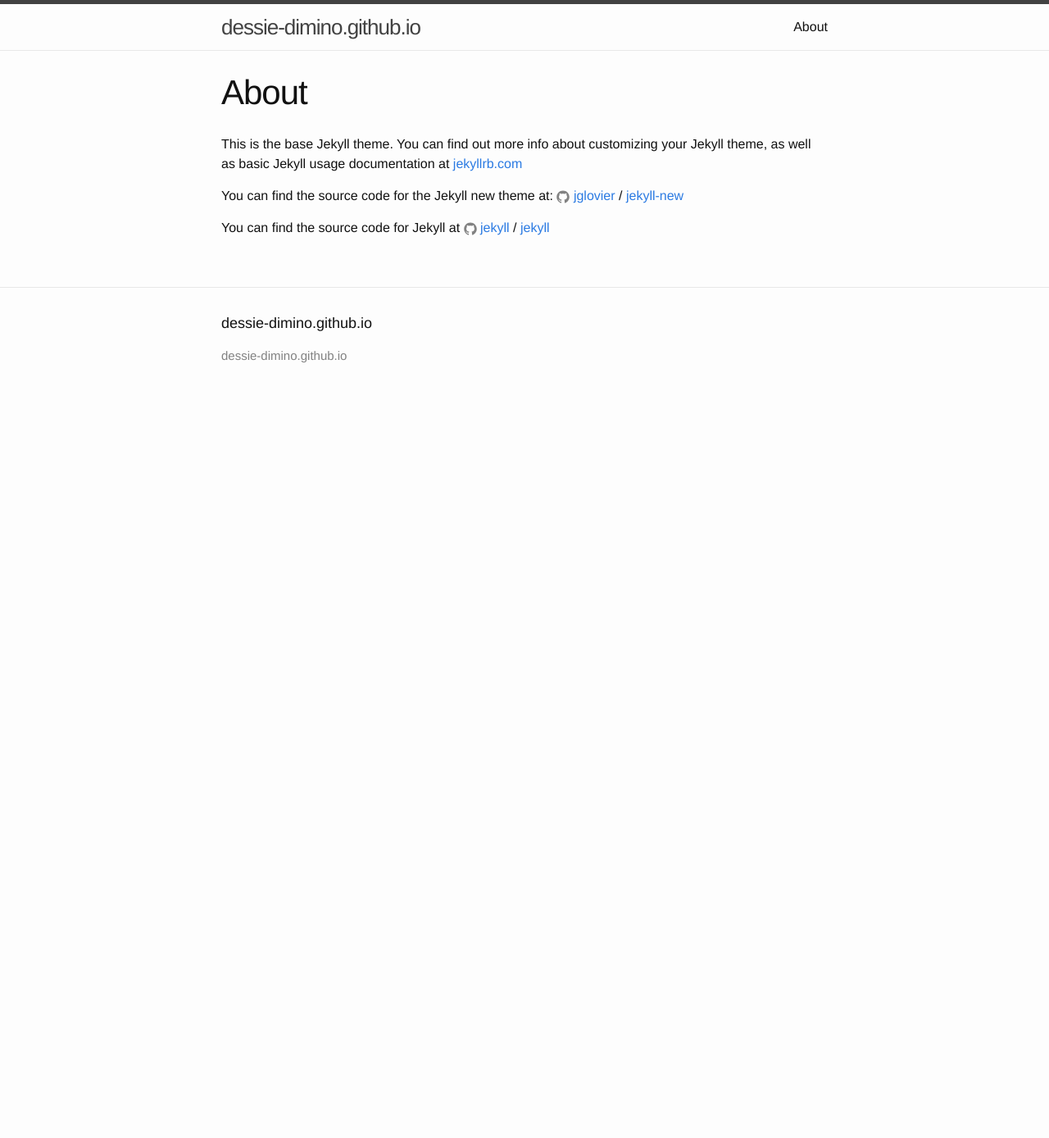
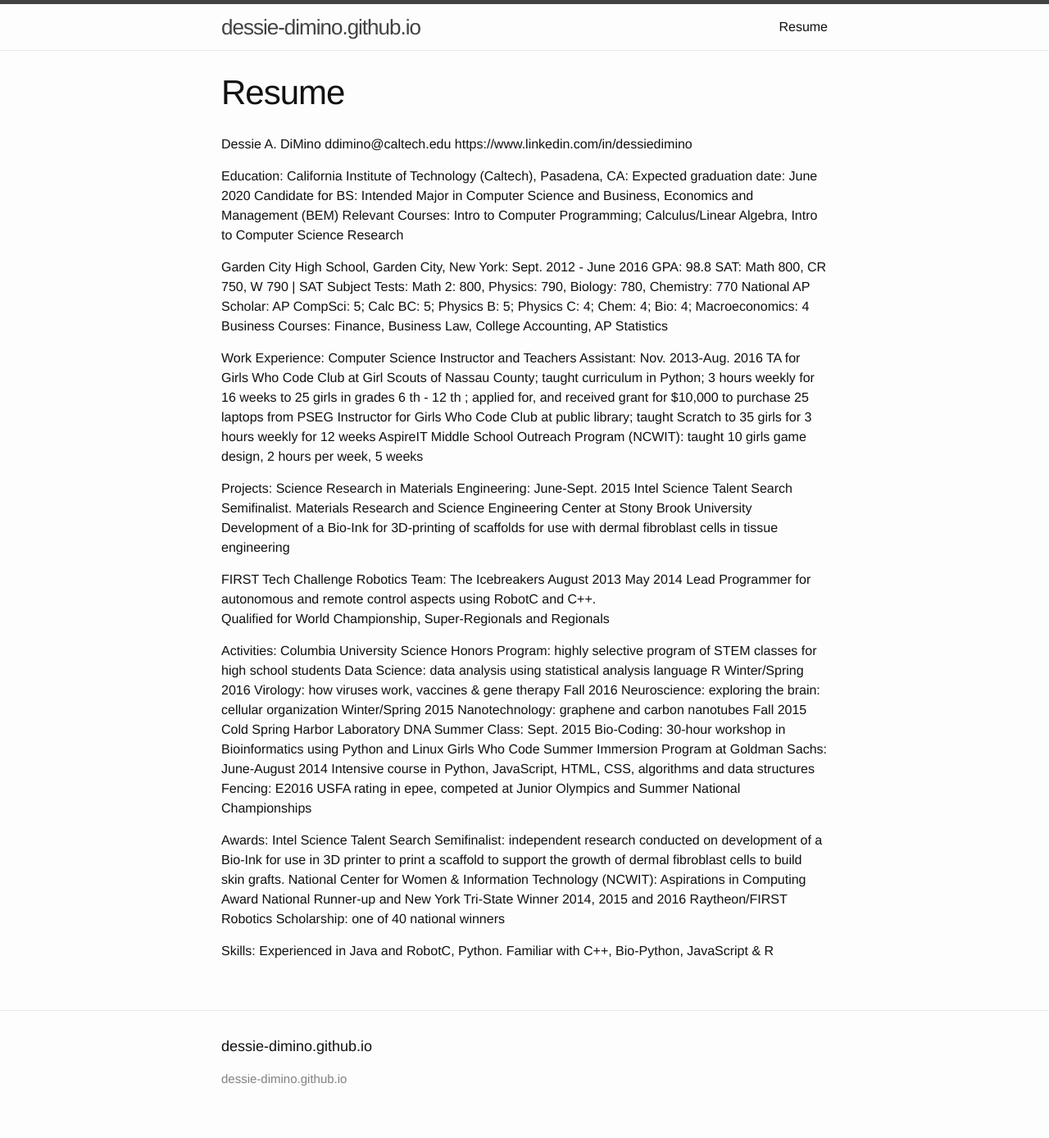
Before and after one commit to dessie-dimino/dessie-dimino.github.io, a Jekyll site: the page built from about.md, in a window 1280 px wide. Shown: the whole page at 82% size. Built offline with Jekyll 4.4.1, drawn with Linux system fonts in a browser that asks for light colours; before the commit the page ends 900 px from its top, so only the background shows below that.

Commit message:
Hopefully everything that says jekyll is gone

```diff
--- a/_config.yml
+++ b/_config.yml
@@ -6,8 +6,8 @@ dessie# Welcome to Jekyll!
 # 'jekyll serve'. If you change this file, please restart the server process.
 
 # Site settings
-title: Your awesome title
-email: your-email@domain.com
+title: Dessie DiMino
+email: ddimino@caltech.edu
 description: > # this means to ignore newlines until "baseurl:"
  Dessie DiMino, Caltech 2020 Computer Science Major
  Intel Semifinalist for Research done with 3D Printed BioScaffolds
@@ -16,7 +16,7 @@ description: > # this means to ignore newlines until "baseurl:"
 
 
 baseurl: "" # the subpath of your site, e.g. /blog
-url: "dessie-dimino.github.iom" # the base hostname & protocol for your site
+url: "dessie-dimino.github.io" # the base hostname & protocol for your site
 twitter_username: @dessiedimino
 github_username:  dessie-dimino
 
--- a/about.md
+++ b/about.md
@@ -1,15 +1,58 @@
 ---
 layout: page
-title: About
-permalink: /about/
+title: Resume
+permalink: /Resume/
 ---
 
-This is the base Jekyll theme. You can find out more info about customizing your Jekyll theme, as well as basic Jekyll usage documentation at [jekyllrb.com](http://jekyllrb.com/)
+Dessie A. DiMino
+ddimino@caltech.edu
+https://www.linkedin.com/in/dessiedimino
 
-You can find the source code for the Jekyll new theme at:
-{% include icon-github.html username="jglovier" %} /
-[jekyll-new](https://github.com/jglovier/jekyll-new)
+Education:
+  California Institute of Technology (Caltech), Pasadena, CA:                            Expected graduation date: June 2020
+    Candidate for BS: Intended Major in Computer Science and Business, Economics and Management (BEM)
+    Relevant Courses: Intro to Computer Programming; Calculus/Linear Algebra, Intro to Computer Science Research
 
-You can find the source code for Jekyll at
-{% include icon-github.html username="jekyll" %} /
-[jekyll](https://github.com/jekyll/jekyll)
+  Garden City High School, Garden City, New York:                                                     Sept. 2012 - June 2016
+    GPA: 98.8
+    SAT: Math 800, CR 750, W 790 | SAT Subject Tests: Math 2: 800, Physics: 790, Biology: 780, Chemistry: 770
+    National AP Scholar: AP CompSci: 5; Calc BC: 5; Physics B: 5; Physics C: 4; Chem: 4; Bio: 4; Macroeconomics: 4
+    Business Courses: Finance, Business Law, College Accounting, AP Statistics
+
+Work Experience:
+  Computer Science Instructor and Teachers Assistant:                                                    Nov. 2013-Aug. 2016
+    TA for Girls Who Code Club at Girl Scouts of Nassau County; taught curriculum in Python; 3 hours weekly for 16
+    weeks to 25 girls in grades 6 th - 12 th ; applied for, and received grant for $10,000 to purchase 25 laptops from PSEG
+    Instructor for Girls Who Code Club at public library; taught Scratch to 35 girls for 3 hours weekly for 12 weeks
+    AspireIT Middle School Outreach Program (NCWIT): taught 10 girls game design, 2 hours per week, 5 weeks
+
+Projects:
+  Science Research in Materials Engineering:                                                                June-Sept. 2015
+    Intel Science Talent Search Semifinalist.  Materials Research and Science Engineering Center at Stony Brook University
+    Development of a Bio-Ink for 3D-printing of scaffolds for use with dermal fibroblast cells in tissue engineering
+
+  FIRST Tech Challenge Robotics Team: The Icebreakers                                                 August 2013  May 2014
+    Lead Programmer for autonomous and remote control aspects using RobotC and C++.
+    Qualified for World Championship, Super-Regionals and Regionals
+
+Activities:
+  Columbia University Science Honors Program: highly selective program of STEM classes for high school students
+    Data Science: data analysis using statistical analysis language R                                       Winter/Spring 2016
+    Virology: how viruses work, vaccines & gene therapy                                                              Fall 2016
+    Neuroscience: exploring the brain: cellular organization                                                Winter/Spring 2015
+    Nanotechnology: graphene and carbon nanotubes                                                                    Fall 2015
+  Cold Spring Harbor Laboratory DNA Summer Class:                                                                   Sept. 2015
+    Bio-Coding: 30-hour workshop in Bioinformatics using Python and Linux
+  Girls Who Code Summer Immersion Program at Goldman Sachs:                                                   June-August 2014
+    Intensive course in Python, JavaScript, HTML, CSS, algorithms and data structures
+  Fencing: E2016 USFA rating in epee, competed at Junior Olympics and Summer National Championships
+
+Awards:
+  Intel Science Talent Search Semifinalist: independent research conducted on development of a Bio-Ink for use in 3D
+    printer to print a scaffold to support the growth of dermal fibroblast cells to build skin grafts.
+  National Center for Women & Information Technology (NCWIT): Aspirations in Computing Award
+  National Runner-up and New York Tri-State Winner                                                       2014, 2015 and 2016
+  Raytheon/FIRST Robotics Scholarship: one of 40 national winners
+
+Skills:
+Experienced in Java and RobotC, Python. Familiar with C++, Bio-Python, JavaScript & R
--- a/index.html
+++ b/index.html
@@ -18,6 +18,6 @@ layout: default
     {% endfor %}
   </ul>
 
-  <p class="rss-subscribe">subscribe <a href="{{ "/feed.xml" | prepend: site.baseurl }}">via RSS</a></p>
+  <p class="rss-subscribe"><a href="{{ "/feed.xml" | prepend: site.baseurl }}"></a></p>
 
 </div>
```
